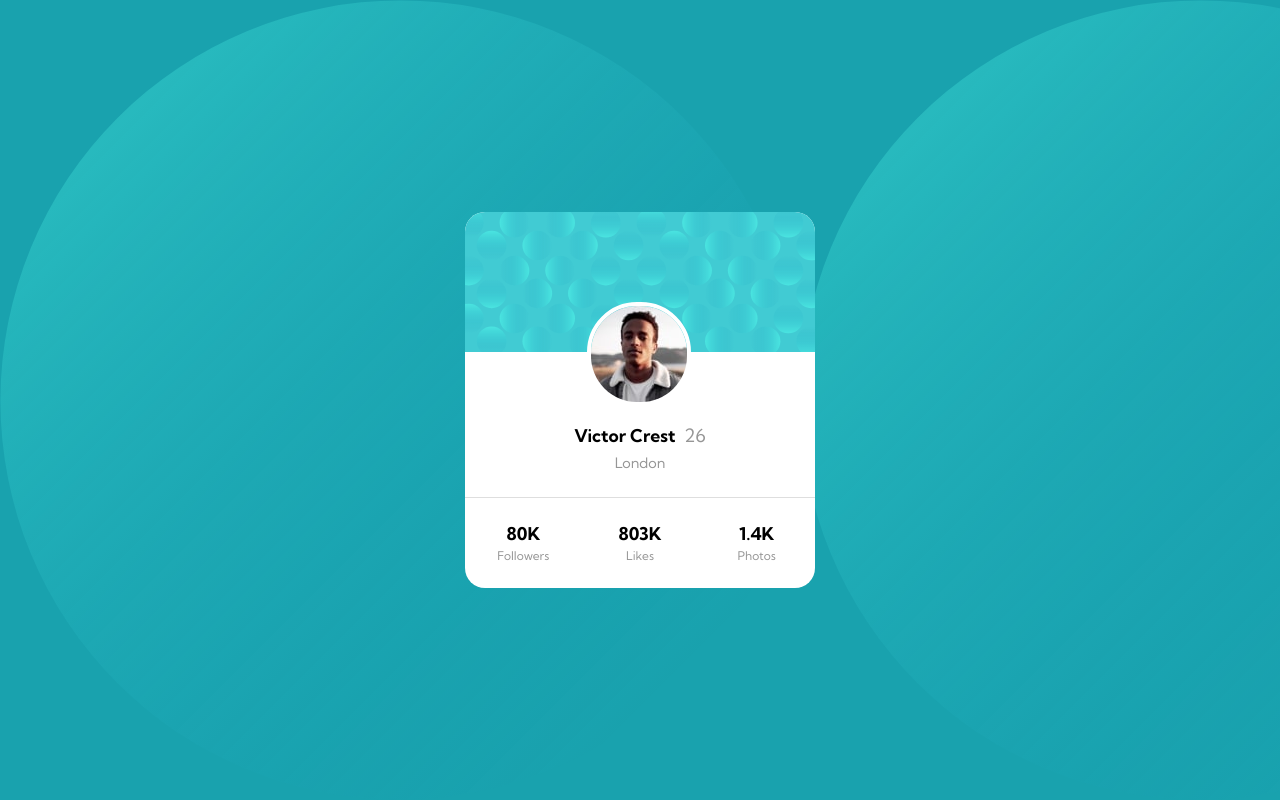
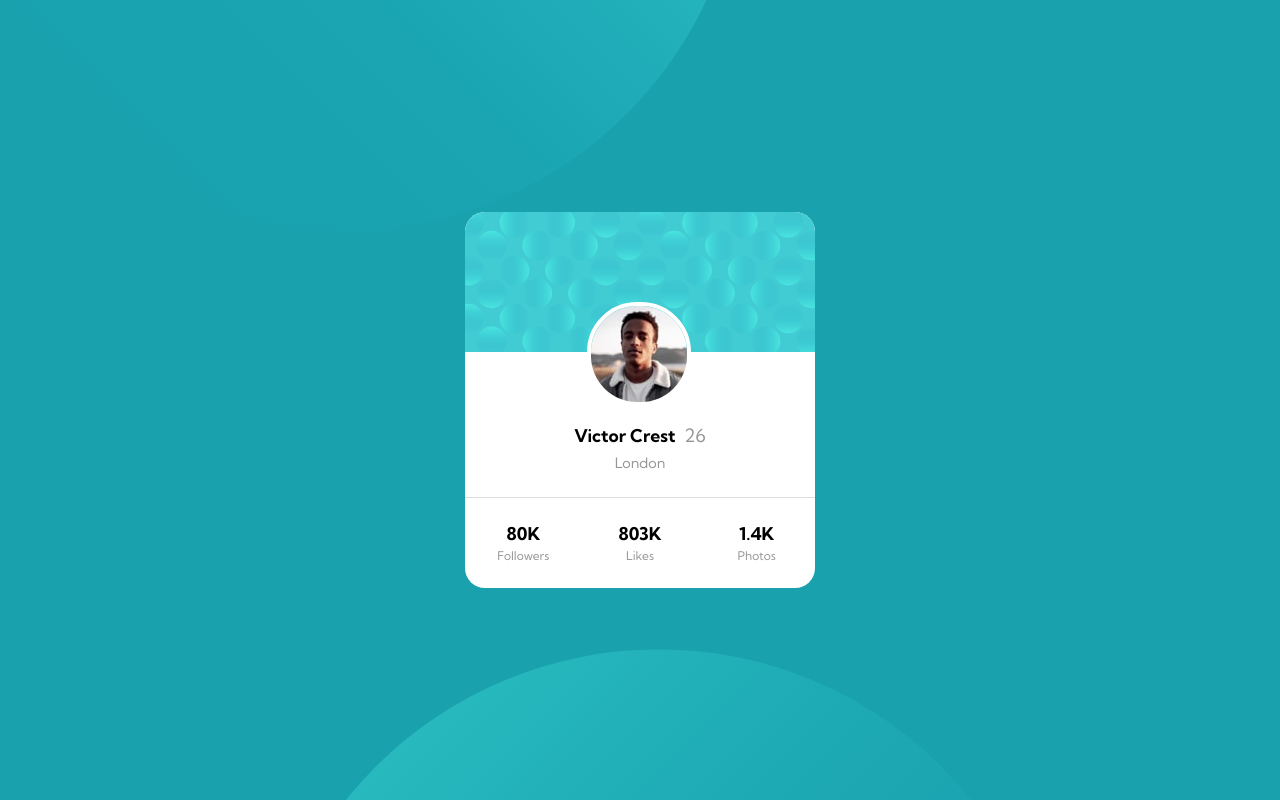
Before and after one commit to RomWeb3/profile-card-component-main, a plain HTML site: page index.html in a window 1280 px wide. Drawn offline with Linux system fonts and the light colour scheme.

Commit message:
fix main BG

```diff
--- a/style.css
+++ b/style.css
@@ -11,9 +11,12 @@ body {
     justify-content: center;
     align-items: center;
     height: 100vh;
-    background: url(./images/bg-pattern-bottom.svg);
+    background-color: hsl(185deg, 75%, 39%);
+    background-image: url(./images/bg-pattern-top.svg), url(./images/bg-pattern-bottom.svg);
+    background-repeat: no-repeat, no-repeat;
+    background-position: top -569px left -56px, bottom -649px right 222px;
+    background-color: hsl(185, 75%, 39%);
     background-size: contain;
-    background-color: hsl(185, 75%, 39%);
     font-family: 'Kumbh Sans', sans-serif;
 }
 
```
